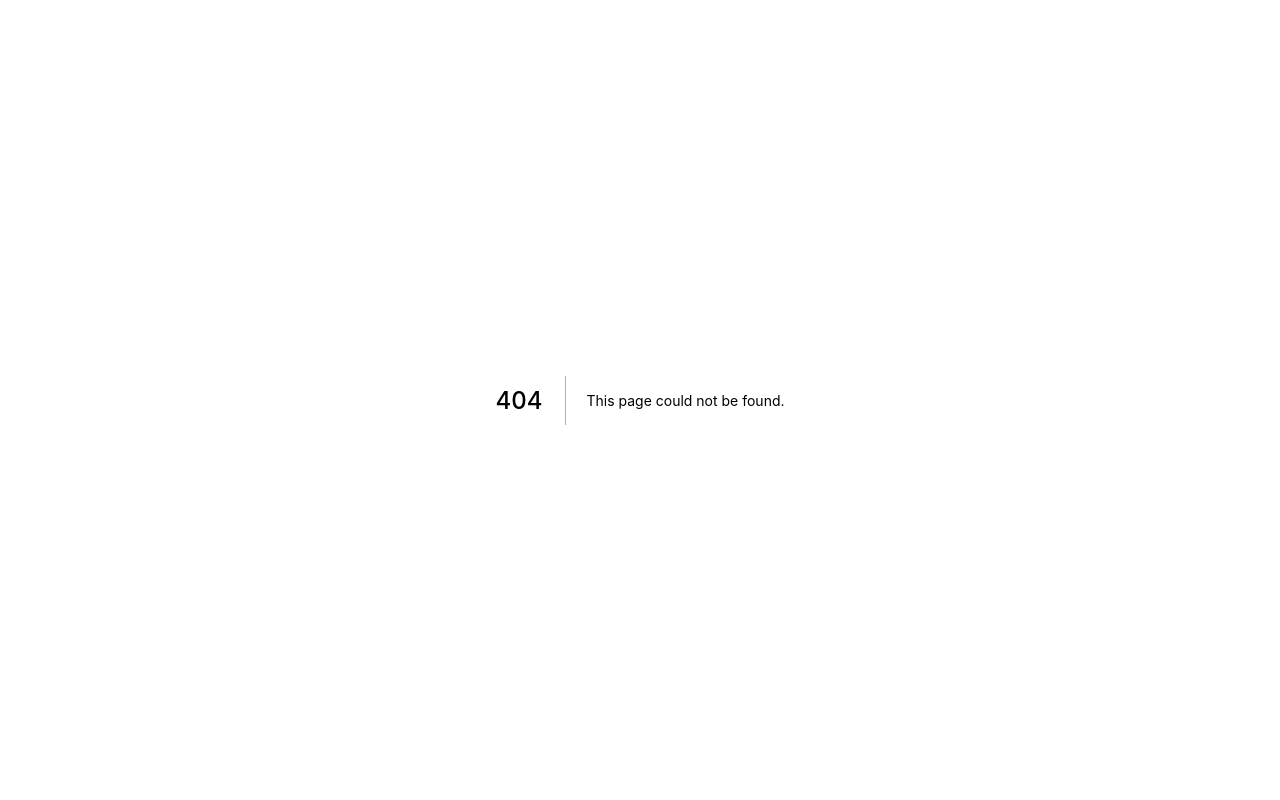
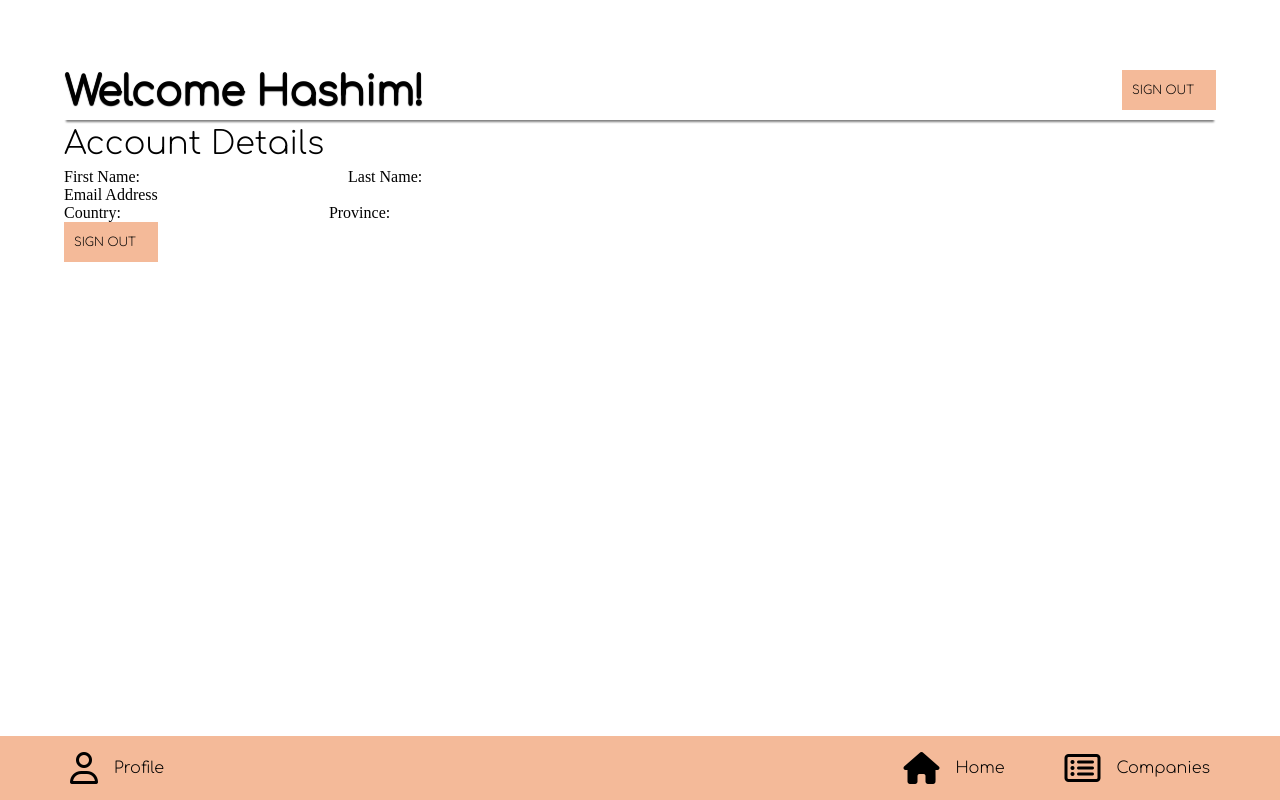
Before and after one commit to HashimSyedUBC/syde-tracker-app, a Next.js app: page /settings in a window 1280 px wide. Before the commit this address had no page. Built offline with nearby package versions, Linux system fonts and the light colour scheme.

Commit message:
Account details skeleton

```diff
--- a/pages/index.tsx
+++ b/pages/index.tsx
@@ -15,7 +15,7 @@ export default function Home() {
             <Styled.TitleWrapper>
               Progress
             </Styled.TitleWrapper>
-            <Button height="40px" width="fit-content" buttonText="SET TARGET" buttonIcon="fa-solid fa-bullseye" onClick={() => console.log('clciked')} />
+            <Button height="40px" width="fit-content" buttonText="SET TARGET" buttonIcon="fa-solid fa-bullseye" onClick={() => console.log('clicked')} />
           </Styled.ProgressWrapper>
           <Styled.CircleWrapper>
             <ProgressCircle size={hook.circleSize} strokeWidth={hook.circleStrokeWidth} progressData={hook.sortedProgressData}>
--- /dev/null
+++ b/pages/settings.tsx
@@ -0,0 +1,38 @@
+import React from 'react';
+import * as Styled from "../styles/settingStyles"
+import { Button } from '../src/components/Button';
+import { Footer } from '../src/components/footerNavBar';
+
+export default function settings() {
+    return (
+        <Styled.SettingsPage>
+            <Styled.Header>
+                <Styled.WelcomeNote>
+                    Welcome Hashim!
+                </Styled.WelcomeNote>
+                <Button height="40px" width="fit-content" buttonText="SIGN OUT" buttonIcon="" onClick={() => console.log('clicked')} />
+            </Styled.Header>
+            <Styled.AccountDetails>
+                <Styled.AccountDetailsText>
+                    Account Details
+                </Styled.AccountDetailsText>
+                <Styled.NameSection>
+                    <Styled.EditableLabel> First Name: </Styled.EditableLabel>
+                    <Styled.EditableInput/>
+                    <Styled.EditableLabel> Last Name: </Styled.EditableLabel>
+                    <Styled.EditableInput/>
+                </Styled.NameSection>
+                <Styled.NonEditableLabel> Email Address</Styled.NonEditableLabel>
+                <Styled.NonEditableInput/>
+                <Styled.AddressSection>
+                    <Styled.EditableLabel> Country: </Styled.EditableLabel>
+                    <Styled.EditableInput/>
+                    <Styled.EditableLabel> Province: </Styled.EditableLabel>
+                    <Styled.EditableInput/>
+                </Styled.AddressSection>
+                <Button height="40px" width="1rem" buttonText="SIGN OUT" buttonIcon="" onClick={() => console.log('clicked')} />
+            </Styled.AccountDetails>
+           <Footer/>
+        </Styled.SettingsPage>
+    )
+}
--- a/src/components/Button/styles.ts
+++ b/src/components/Button/styles.ts
@@ -14,7 +14,6 @@ export const ButtonTextWrapper = styled.p`
 
 export const ButtonLinkWrapper = styled.a<ButtonLinkWrapperProps>`
   width: ${({ width }) => width};
-  min-width: ${toRem(140)};
   text-decoration: none;
   margin-top: -5px;
 `;
--- a/src/components/ButtonAnimation/styles.ts
+++ b/src/components/ButtonAnimation/styles.ts
@@ -25,7 +25,7 @@ export const ButtonStyled = styled.button<ButtonProps>`
   height: ${({ height }) => (height || 'auto')};;
   z-index: 0;
   border: none;
-  width: 100%;
+  width: max-content;
   cursor: pointer;
   position: relative;
   display: flex;
--- /dev/null
+++ b/styles/settingStyles.ts
@@ -0,0 +1,46 @@
+import styled from "styled-components"
+import { colors, fonts } from "./theme";
+
+export const SettingsPage = styled.div`
+    display : flex;
+    flex-direction: column;
+    padding: 64px;
+`
+export const Header = styled.div`
+    display: flex;
+    flex-direction: row;
+    justify-content: space-between;
+    align-items: center;
+    box-shadow: 0 4px 2px -2px gray;
+`
+export const WelcomeNote = styled.header`
+    ${fonts.H700}
+    font-weight: bold;
+    text-shadow: 0px 1px 1px black;
+`
+
+export const AccountDetailsText = styled.p`
+    ${fonts.H601}
+`
+
+export const AccountDetails = styled.form`
+
+`
+export const EditableLabel= styled.label`
+`
+export const EditableInput= styled.input`
+`
+export const NonEditableLabel = styled.label`
+`
+export const NonEditableInput = styled.input`
+
+`
+export const NameSection = styled.div`
+
+`
+export const AddressSection = styled.div`
+
+`
+export const DeactivateAccountSection = styled.div`
+
+`
```
Also changed, not shown: src/components/AccountDetailsForm/index.tsx (added, +76 -0 lines), src/components/AccountDetailsForm/styles.ts (added).
